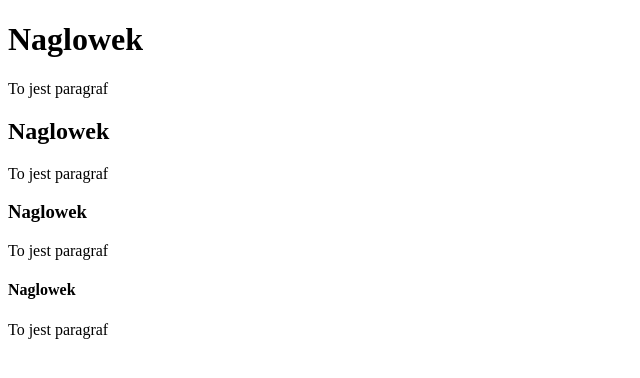
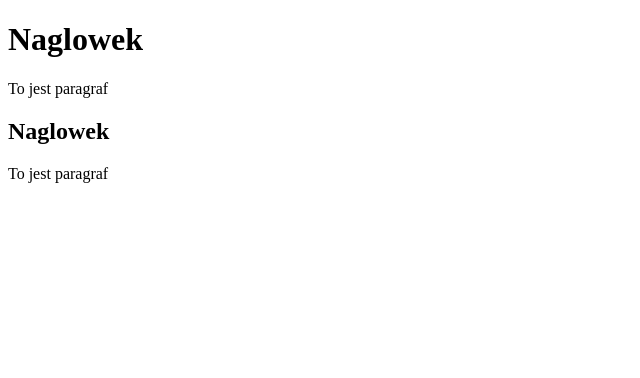
Before and after one commit to DaSpeDD/Strona, a plain HTML site: page index.htm in a window 1280 px wide. Shown: the whole page, without its empty margins (0-640 px from the left). Drawn offline with Linux system fonts and the light colour scheme.

Commit message:
Update index.htm

```diff
--- a/index.htm
+++ b/index.htm
@@ -9,10 +9,6 @@
 <p>To jest paragraf</p>
 <h2>Naglowek</h2>
 <p>To jest paragraf</p>
-<h3>Naglowek</h3>
-<p>To jest paragraf</p>
-<h4>Naglowek</h4>
-<p>To jest paragraf</p>
 
 </body>
 </html>
```
